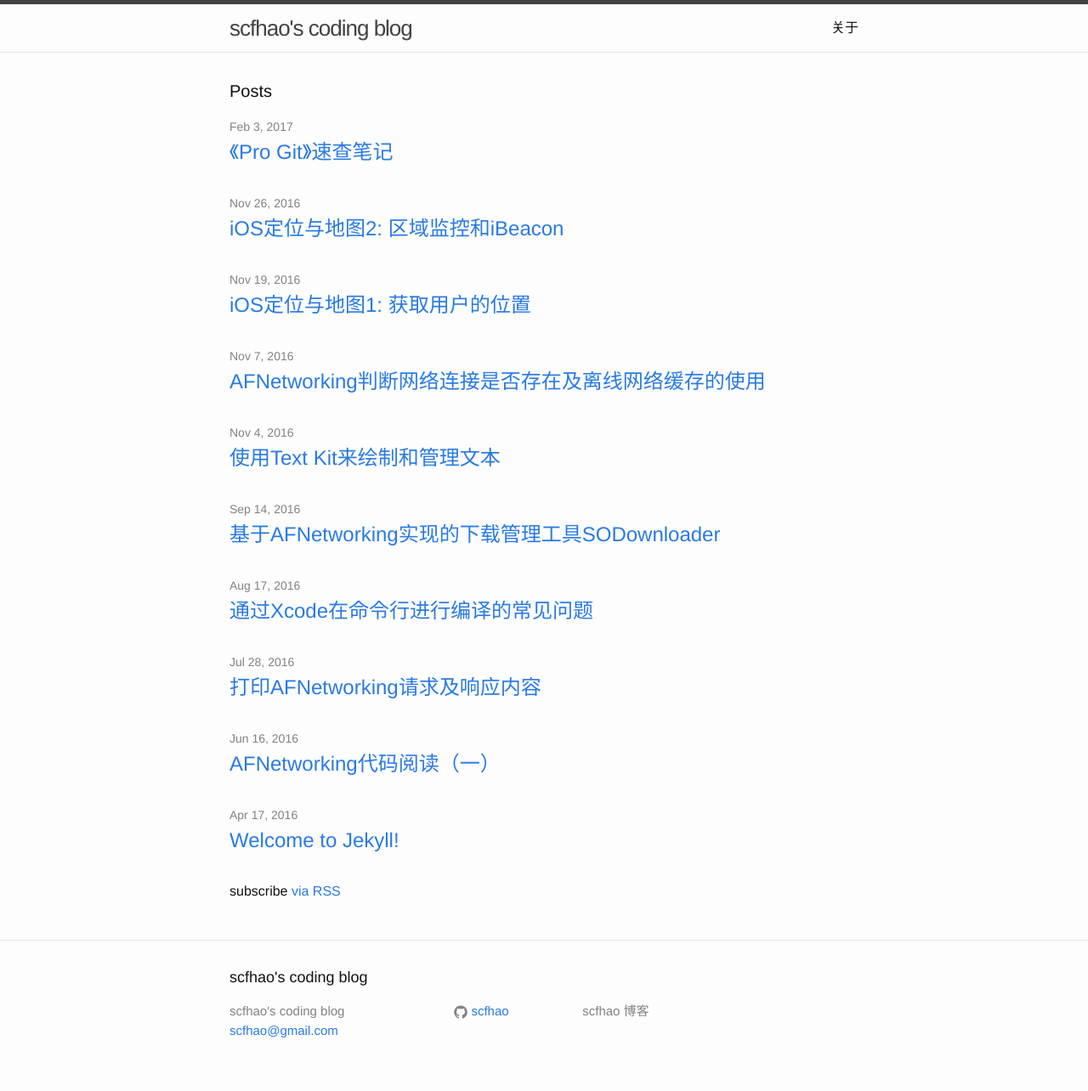
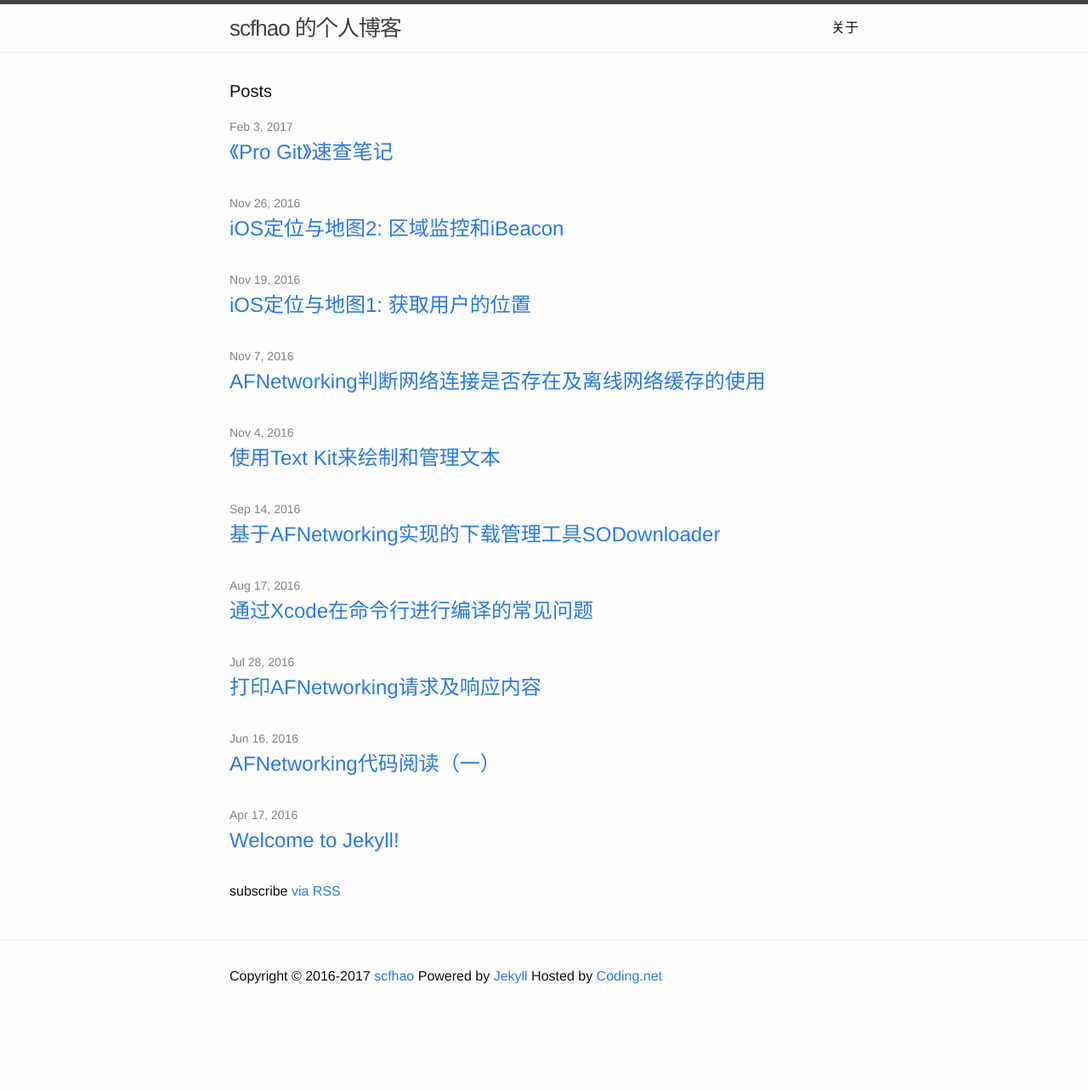
Before and after one commit to scfhao/scfhao.github.io, a Jekyll site: the page built from index.html, in a window 1280 px wide. Shown: the whole page at 85% size. Built offline with Jekyll 4.4.1, drawn with Linux system fonts in a browser that asks for light colours; after the commit the page ends 1206 px from its top, so only the background shows below that.

Commit message:
修改博客header和footer

```diff
--- a/_config.yml
+++ b/_config.yml
@@ -6,14 +6,16 @@
 # 'jekyll serve'. If you change this file, please restart the server process.
 
 # Site settings
-title: scfhao's coding blog
+title: scfhao 的个人博客
 email: scfhao@gmail.com
+mailto: "邮件联系"
 description: > # this means to ignore newlines until "baseurl:"
   scfhao 博客
 baseurl: "/blog" # the subpath of your site, e.g. /blog
 url: "https://scfhao.coding.me/blog" # the base hostname & protocol for your site
 # twitter_username: scfhao
-github_username:  scfhao
+github_username: scfhao
+weibo_username: scfhao
 exclude: ["Rakefile"]
 
 # Build settings
--- a/_includes/footer.html
+++ b/_includes/footer.html
@@ -2,36 +2,9 @@
 
   <div class="wrapper">
 
-    <h2 class="footer-heading">{{ site.title }}</h2>
-
-    <div class="footer-col-wrapper">
-      <div class="footer-col footer-col-1">
-        <ul class="contact-list">
-          <li>{{ site.title }}</li>
-          <li><a href="mailto:{{ site.email }}">{{ site.email }}</a></li>
-        </ul>
+      <div class="footer">
+        <p>Copyright &copy; 2016-{{ site.time | date: '%Y' }} <a href="{{ '/about/' | prepend: site.baseurl }}">scfhao</a> Powered by <a href="http://jekyllrb.com">Jekyll</a> Hosted by <a href="https://coding.net/">Coding.net</a></p>
       </div>
-
-      <div class="footer-col footer-col-2">
-        <ul class="social-media-list">
-          {% if site.github_username %}
-          <li>
-            {% include icon-github.html username=site.github_username %}
-          </li>
-          {% endif %}
-
-          {% if site.twitter_username %}
-          <li>
-            {% include icon-twitter.html username=site.twitter_username %}
-          </li>
-          {% endif %}
-        </ul>
-      </div>
-
-      <div class="footer-col footer-col-3">
-        <p>{{ site.description }}</p>
-      </div>
-    </div>
 
   </div>
 
```
